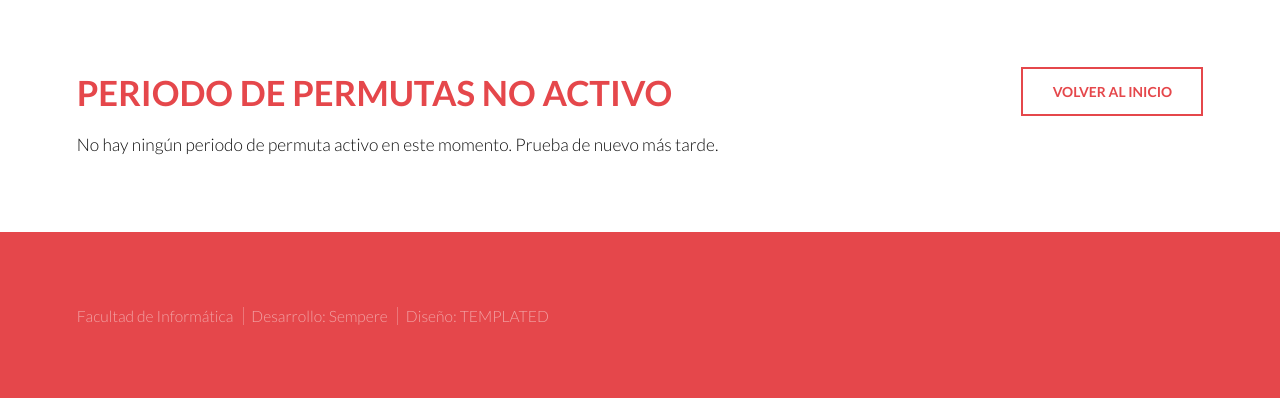
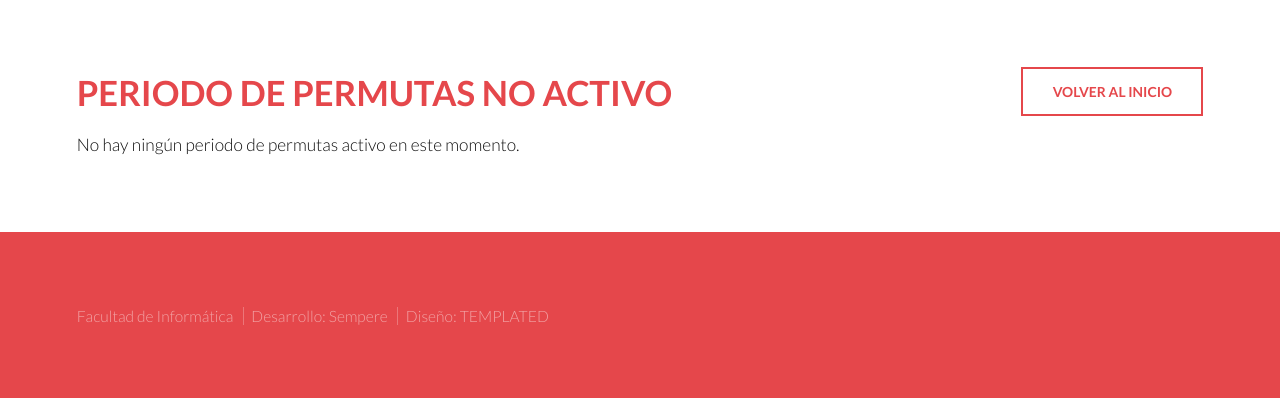
Before and after one commit to dafi-um/dafi-system, a Django app: template trading/templates/trading/tradeperiod.html in a window 1280 px wide. Shown: the part 89-507 px from the top of the page. Run offline with Django 3.2, Linux system fonts and the light colour scheme; the template is opened without the code that fills it, so the values that code supplies are empty; parts of the project's set-up code (start-up, migrations or seed data) failed here and were passed over; some libraries are stand-ins or nearby versions.

Commit message:
Added next period info to trading app

```diff
--- a/trading/models.py
+++ b/trading/models.py
@@ -118,6 +118,10 @@ class TradePeriod(models.Model):
     def get_current(cls):
         now = timezone.now()
         return cls.objects.filter(start__lt=now, end__gt=now).first()
+
+    @classmethod
+    def get_next(cls):
+        return cls.objects.order_by('start').first()
 
 
 class TradeOffer(models.Model):
--- a/trading/templates/trading/tradeperiod.html
+++ b/trading/templates/trading/tradeperiod.html
@@ -10,5 +10,11 @@
         </div>
     </header>
 
-    <p>No hay ningún periodo de permuta activo en este momento. Prueba de nuevo más tarde.</p>
+    <p>No hay ningún periodo de permutas activo en este momento.</p>
+
+    {% if next_period %}
+        <div class="box wrapper style1">
+            <p>El próximo periodo de permutas ({{ next_period.name }}) comienza el día {{ next_period.start | date:'j/m/Y \a \l\a\s H:i' }}.</p>
+        </div>
+    {% endif %}
 {% endblock content %}
--- a/trading/views/common.py
+++ b/trading/views/common.py
@@ -17,6 +17,10 @@ class TradingPeriodMixin(ContextMixin):
     def get_context_data(self, **kwargs):
         context = super().get_context_data(**kwargs)
         context['period'] = self.get_current_period()
+
+        if not context['period']:
+            context['next_period'] = TradePeriod.get_next()
+
         return context
 
     def get_template_names(self):
```
